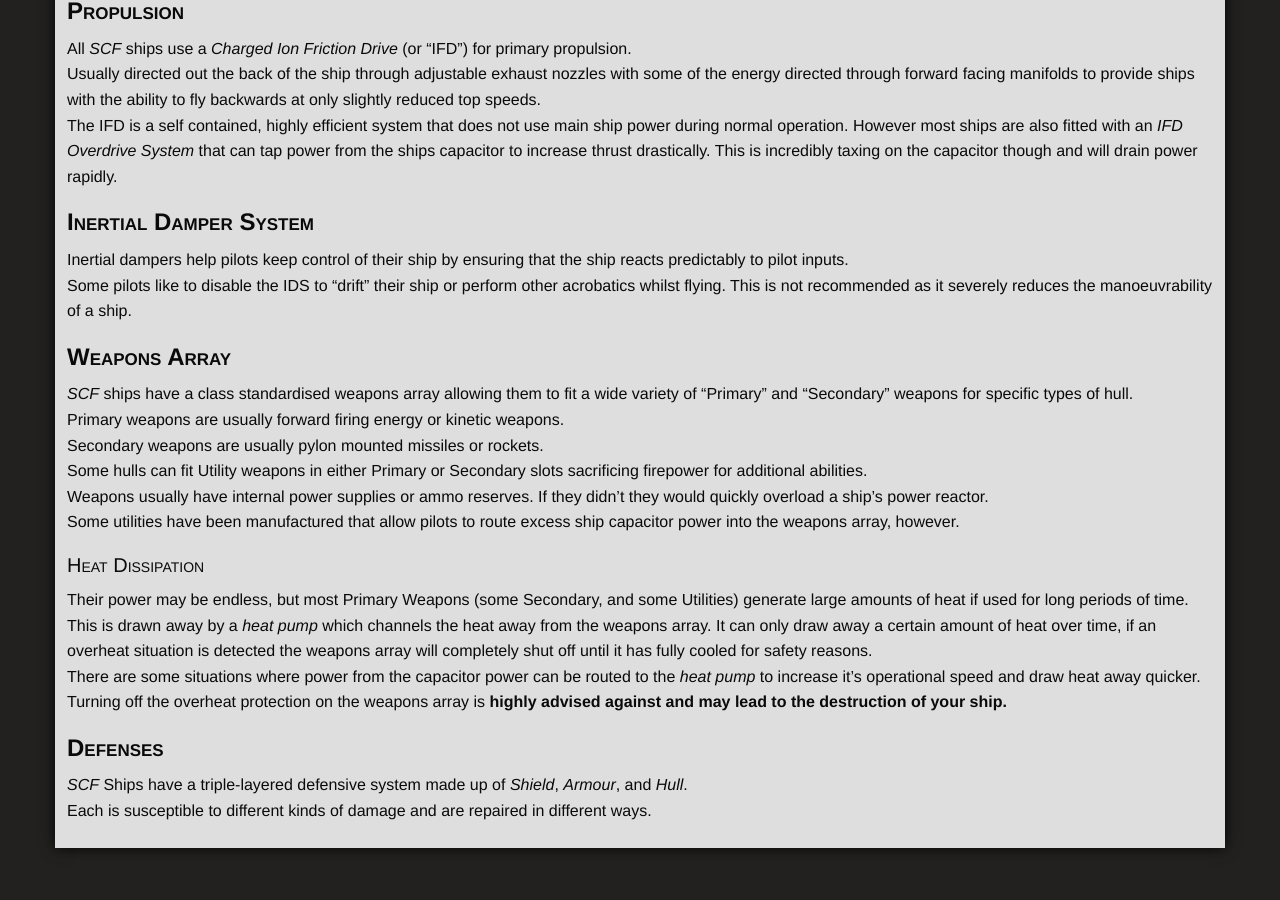
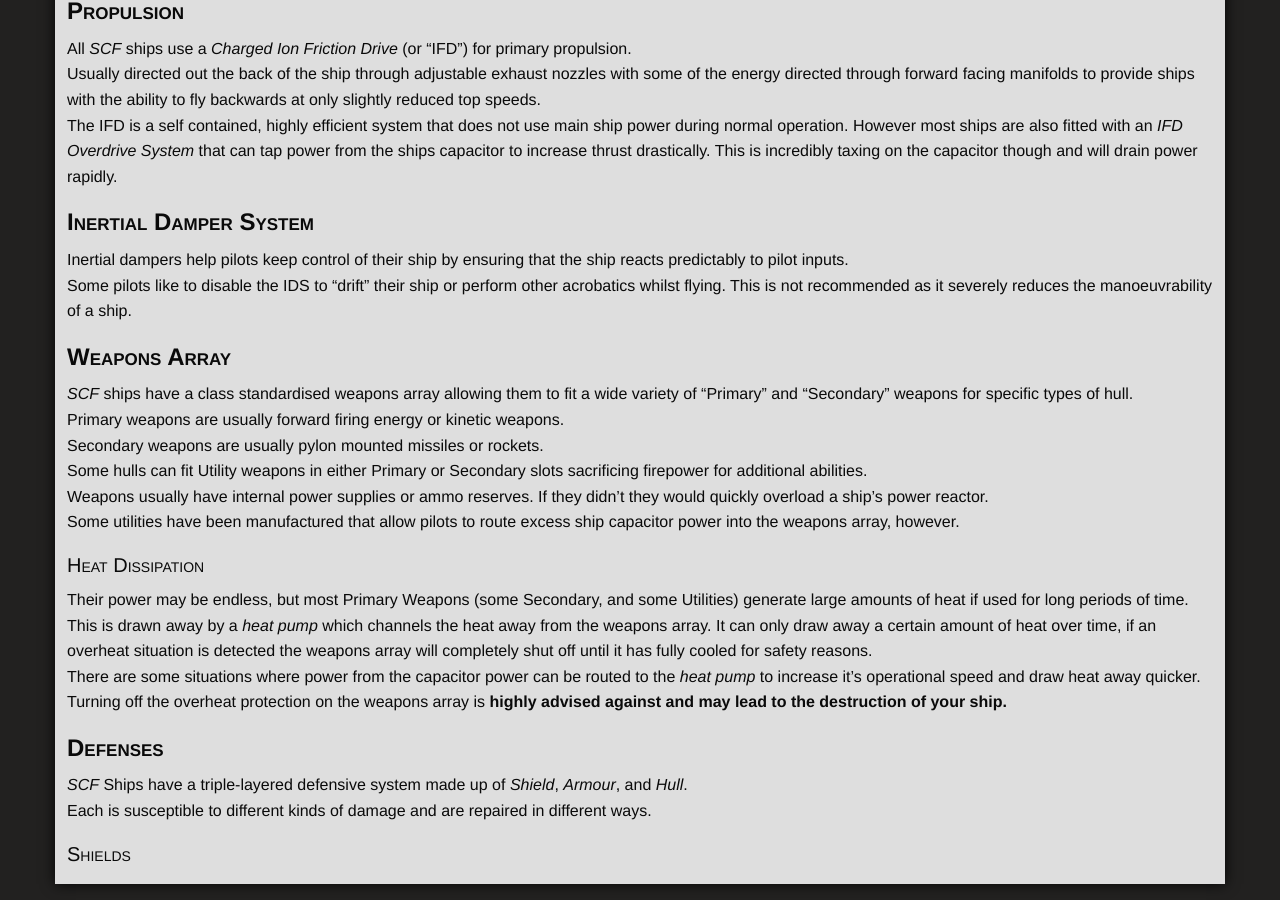
Before and after one commit to ori-sky/polar-space, a Jekyll site: the page built from designs/ships.md, in a window 1280 px wide and 900 px high, scrolled down 668 px. Built offline with Jekyll 4.4.1, drawn with Linux system fonts in a browser that asks for light colours; nearby versions of some CDN libraries; some web fonts are replaced; our own code applies the rules of GitHub Pages for plain Markdown files; library files that are not in the unit come from our copies; before the commit the page ends 1532 px from its top, so only the background shows below that.

Commit message:
designs/ships.md updated from https://stackedit.io/

```diff
--- a/designs/ships.md
+++ b/designs/ships.md
@@ -43,10 +43,11 @@ Turning off the overheat protection on the weapons array is **highly advised aga
 ## Defenses
 *SCF* Ships have a triple-layered defensive system made up of *Shield*, *Armour*, and *Hull*.
 Each is susceptible to different kinds of damage and are repaired in different ways.
+### Shields
 
 
 <!--stackedit_data:
 eyJwcm9wZXJ0aWVzIjoiZXh0ZW5zaW9uczpcbiAgcHJlc2V0Oi
-BnZm1cbiIsImhpc3RvcnkiOlstMTI0Njg3MDc5MiwtMTAzNDAy
-NTkxN119
+BnZm1cbiIsImhpc3RvcnkiOlstNTQ4Njg1Mjg3LC0xMDM0MDI1
+OTE3XX0=
 -->
```
